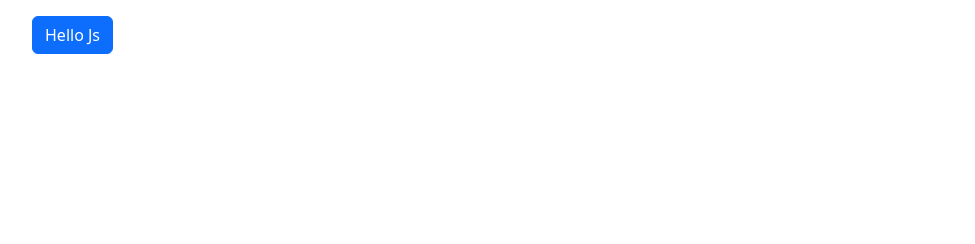
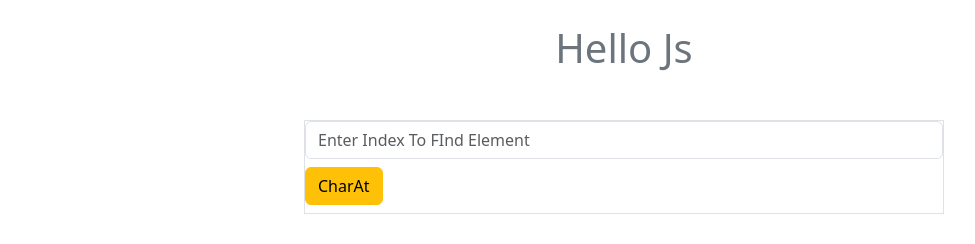
Before and after one commit to William222372/post, a plain HTML site: page js_string.html in a window 1280 px wide. Shown: the whole page, without its empty margins (16-991 px from the left). Drawn offline with nearby package versions, Linux system fonts and the light colour scheme.

Commit message:
Update js_string.html

```diff
--- a/js_string.html
+++ b/js_string.html
@@ -9,8 +9,12 @@
 
 
 <body>
-<h1 id="str"  class="btn btn-primary my-3 mx-5 "></h1>
-
+<h1 id="str"  class="text-secondary mx-5 my-4 text-center "></h1>
+<div class ="m-5 col-md-6 m-auto border mt-5 padding-5">
+    <input id="char_at_ind" type="text" placeholder="Enter Index To FInd Element " class="form-control"/>
+    <button class="btn btn-warning mt-2" onclick="FindElementByIndex()">CharAt</button>
+    <h2 id="r1"></h2>
+</div>
 <script src="js_string.js"></script>
 <script src="https://cdn.jsdelivr.net/npm/bootstrap@5.3.3/dist/js/bootstrap.bundle.min.js" integrity="sha384-YvpcrYf0tY3lHB60NNkmXc5s9fDVZLESaAA55NDzOxhy9GkcIdslK1eN7N6jIeHz" crossorigin="anonymous"></script>
 </body>
```
